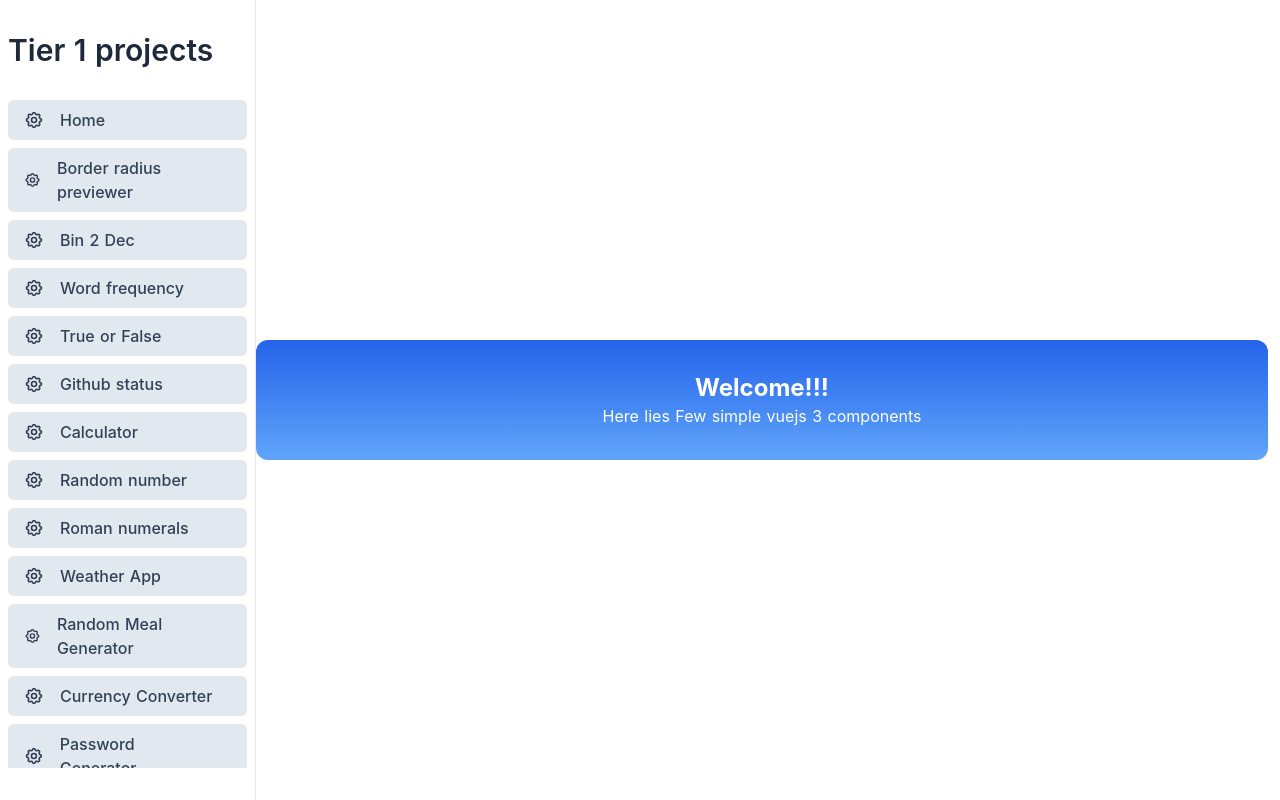
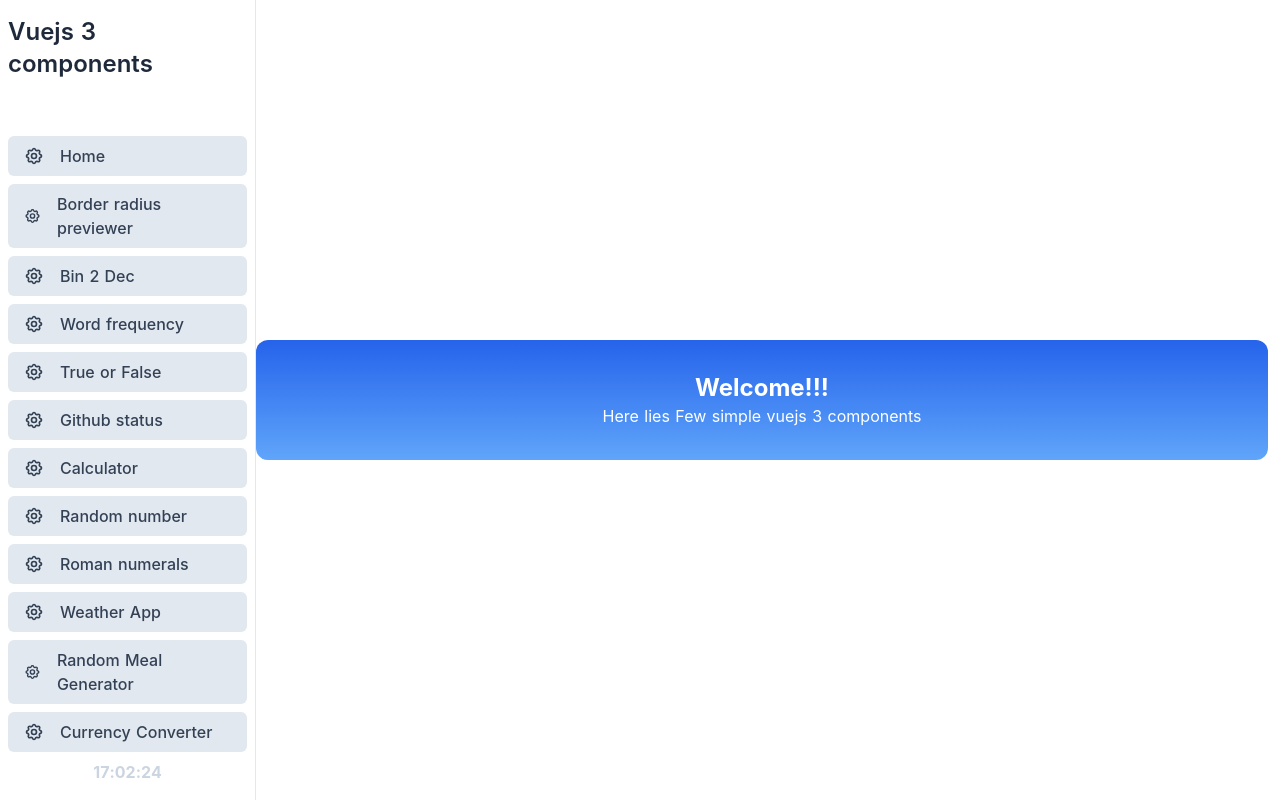
Before and after one commit to Matej-ch/vue-small-projects, a Nuxt app: page / in a window 1280 px wide. Built offline with nearby package versions, Linux system fonts and the light colour scheme.

Commit message:
updated navbar and readme

```diff
--- a/assets/main.scss
+++ b/assets/main.scss
@@ -227,10 +227,10 @@ html {
 }
 
 .navbar {
-  @apply flex flex-col w-64 h-screen px-2 py-8 bg-white border-r dark:bg-slate-800 dark:border-slate-600;
+  @apply flex flex-col w-64 h-screen px-2 py-4 bg-white border-r dark:bg-slate-800 dark:border-slate-600;
 
   h2 {
-    @apply text-3xl font-semibold text-slate-800 dark:text-white;
+    @apply text-2xl font-semibold text-slate-800 dark:text-white;
   }
 
   .item {
--- a/components/Navbar.vue
+++ b/components/Navbar.vue
@@ -1,6 +1,7 @@
 <template>
     <nav class="navbar">
-        <h2>Tier 1 projects</h2>
+        <h2>Vuejs 3 components</h2>
+        <p class="text-white font-bold">Made by <a href="https://github.com/Matej-ch">matejch</a></p>
 
         <div class="flex flex-col justify-between flex-1 mt-6 overflow-auto">
             <nav>
@@ -19,12 +20,16 @@
                 </nuxt-link>
             </nav>
         </div>
+
+        <Time/>
+
     </nav>
 
 </template>
 
 <script setup>
 import {useNavbarStore} from "../store/navbarStore";
+import Time from "./Time";
 
 const navbar = useNavbarStore();
 
--- /dev/null
+++ b/components/Time.vue
@@ -0,0 +1,38 @@
+<template>
+    <div class="flex flex-row font-bold text-base justify-center items-center text-slate-300">
+        <div class="hour">{{hours}}</div>
+        <div class="dots">:</div>
+        <div class="min">{{minutes}}</div>
+        <div class="dots">:</div>
+        <div class="secs">{{seconds}}</div>
+    </div>
+</template>
+
+<script setup>
+import {onMounted, ref} from "vue";
+
+onMounted(() => {
+    setTime();
+})
+
+const hours = ref(0);
+const minutes = ref(0);
+const seconds = ref(0);
+
+function setTime() {
+    setInterval(() => {
+        const date = new Date()
+        hours.value = date.getHours()
+        minutes.value = checkSingleDigit(date.getMinutes())
+        seconds.value = checkSingleDigit(date.getSeconds())
+    }, 1000)
+}
+
+function checkSingleDigit(digit) {
+    return ('0' + digit).slice(-2)
+}
+</script>
+
+<style scoped>
+
+</style>
```
Also changed, not shown: 1 other file (tests, documents, lock files or other folders).
